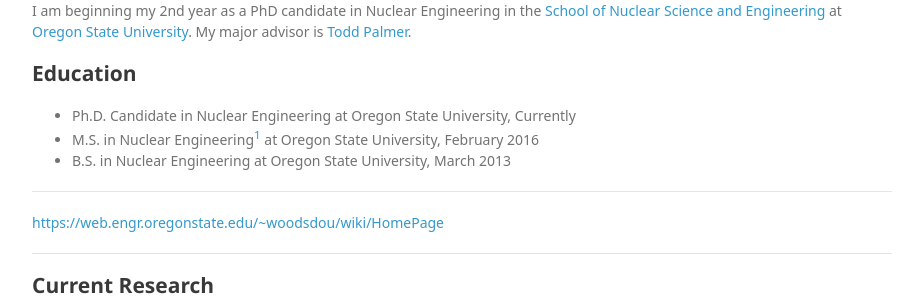
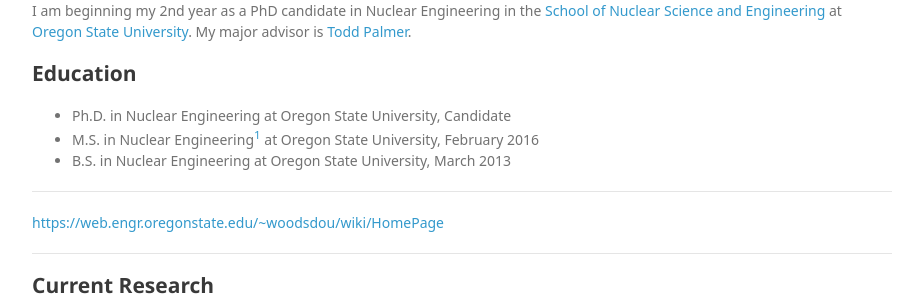
Before and after one commit to rtrp/osu-transport, a Jekyll site: the page built from users/woodsdou/index.md, in a window 1280 px wide. Shown: the part 150-450 px from the top of the page, without its empty margins (178-1101 px from the left). Built offline with Jekyll 4.4.1, drawn with Linux system fonts in a browser that asks for light colours; some web fonts are replaced.

Commit message:
Update index.md

```diff
--- a/users/woodsdou/index.md
+++ b/users/woodsdou/index.md
@@ -13,7 +13,7 @@
 
 ## Education
 
-* Ph.D. Candidate in Nuclear Engineering at Oregon State University, Currently
+* Ph.D. in Nuclear Engineering at Oregon State University, Candidate
 * M.S. in Nuclear Engineering[^1] at Oregon State University, February 2016
 * B.S. in Nuclear Engineering at Oregon State University, March 2013
 
```
